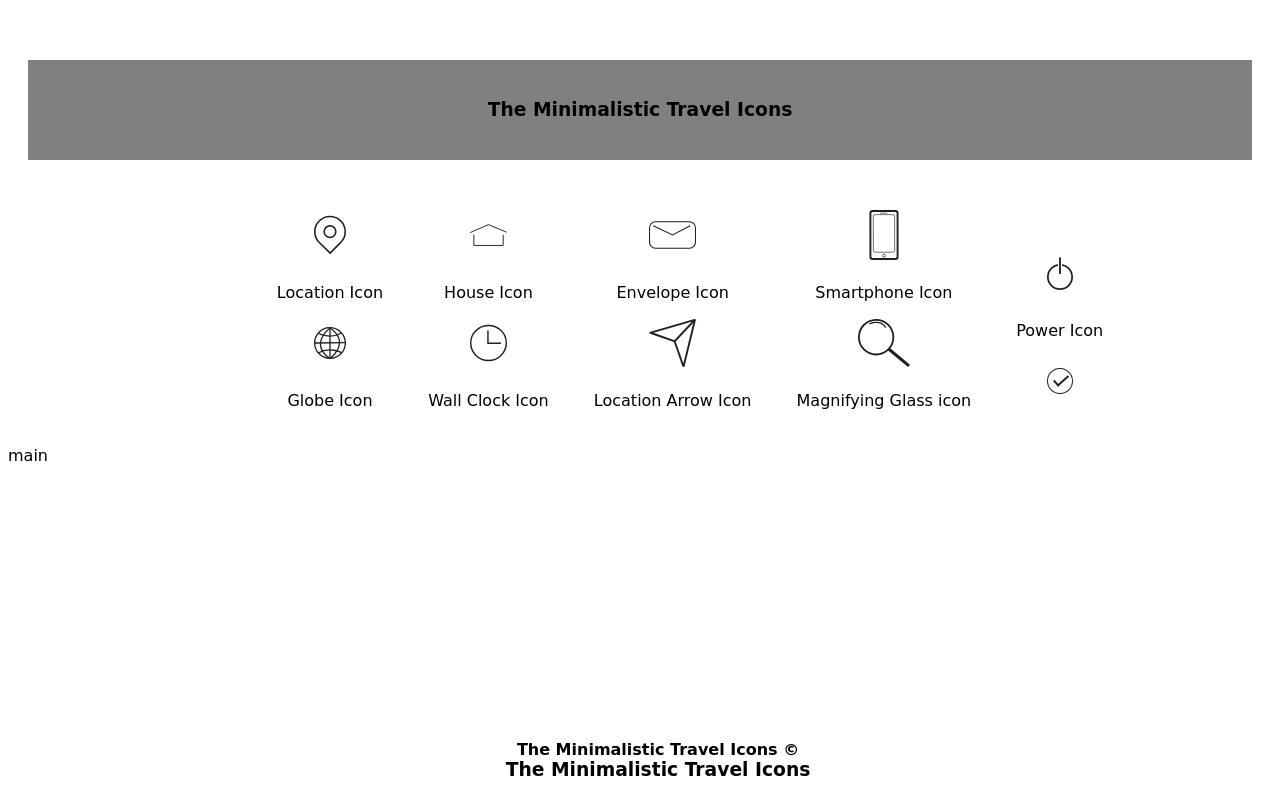
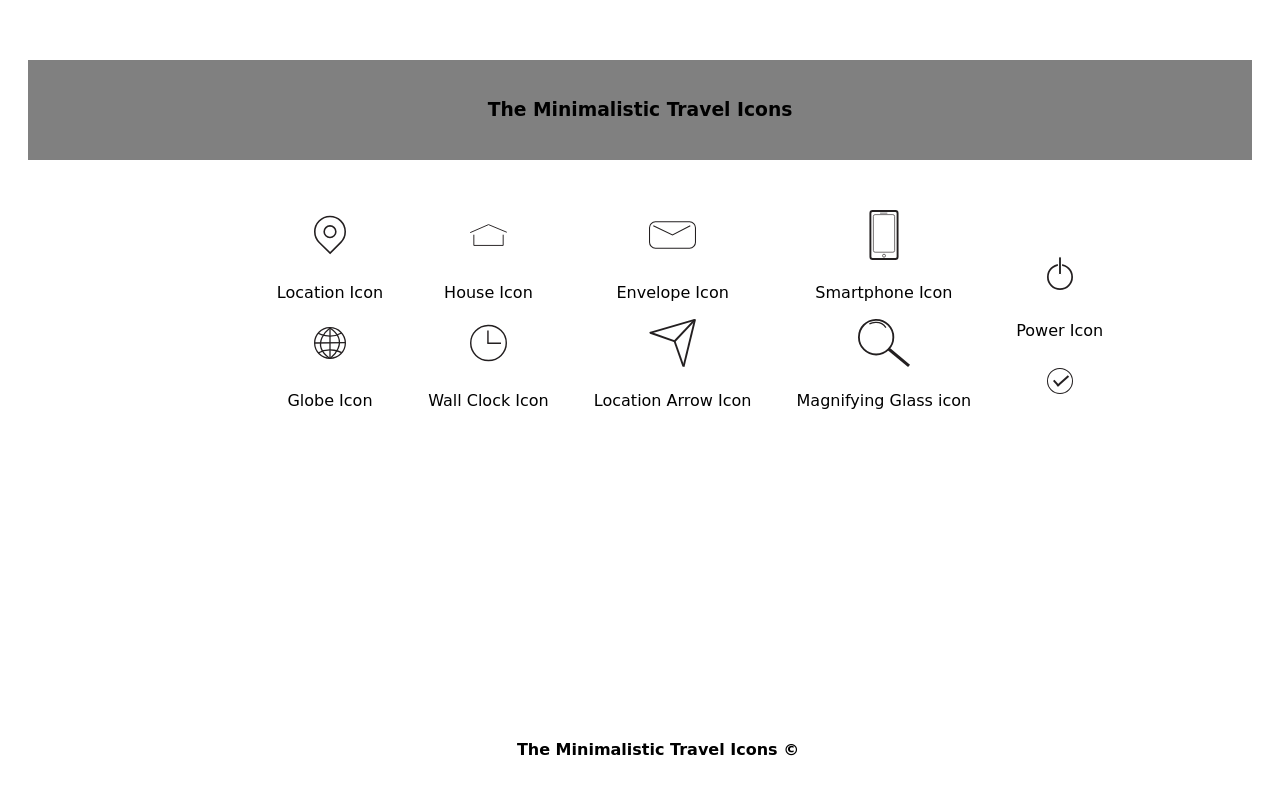
Before and after one commit to gracegesalan/gesalan_applegrace_SVG_Icon_Set, a plain HTML site: page index.html in a window 1280 px wide. Drawn offline with Linux system fonts and the light colour scheme; a web font is replaced by a local one.

Commit message:
edited html

```diff
--- a/index.html
+++ b/index.html
@@ -82,13 +82,7 @@
             <h4>The Minimalistic Travel Icons &copy;</h4>
         </nav>
     </footer>
+    <script src="js/main.js"></script>
 
-    <footer class="grid">
-        <nav id="footer-nav" class="box-color2">
-            <h3>The Minimalistic Travel Icons</h3>
-        </nav>
-    </footer>
-    <script src="js/main.js"></script>
- main
 </body>
 </html>
```
